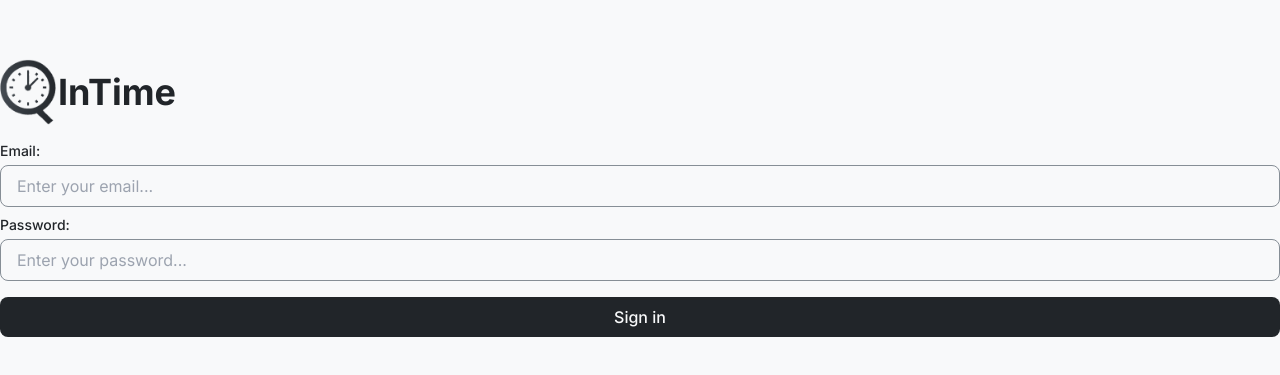
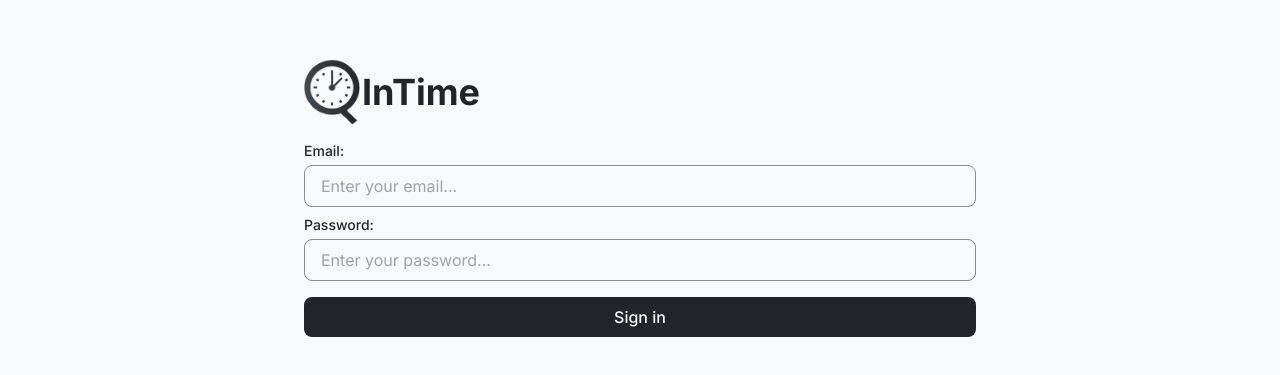
Before and after one commit to LuisCabantac/qintime, a Next.js app: page /signin in a window 1280 px wide. Shown: the part 117-492 px from the top of the page. Built offline with nearby package versions, Linux system fonts and the light colour scheme; no server answers.

Commit message:
Set the max width in desktop screens to 42rem

```diff
--- a/app/layout.tsx
+++ b/app/layout.tsx
@@ -7,7 +7,10 @@ const inter = Inter({
 });
 
 export const metadata: Metadata = {
-  title: "QInTime",
+  title: {
+    template: "%s | QInTime",
+    default: "QInTime",
+  },
   description:
     "Web app for simplifying school event attendance with QR code scanning. Automates check-in/out, tracks time, and provides real-time attendance data.",
 };
@@ -19,7 +22,9 @@ export default function RootLayout({
 }>) {
   return (
     <html lang="en">
-      <body className={`${inter.className} bg-[#f8f9fa] antialiased`}>
+      <body
+        className={`${inter.className} mx-8 bg-[#f8f9fa] text-[#212529] antialiased md:mx-auto md:max-w-2xl`}
+      >
         {children}
       </body>
     </html>
```
